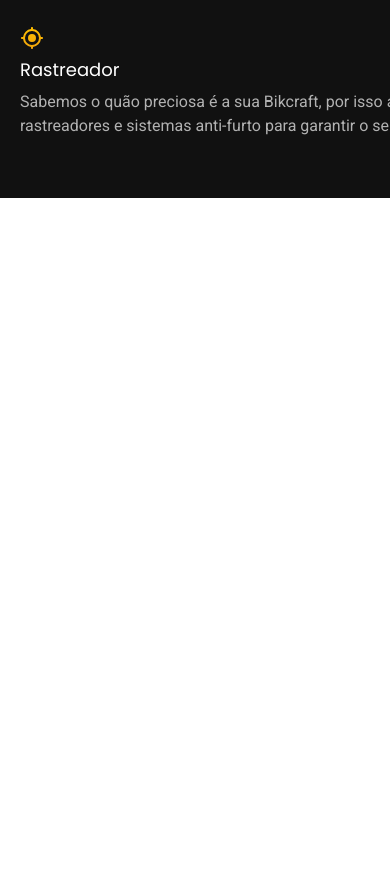
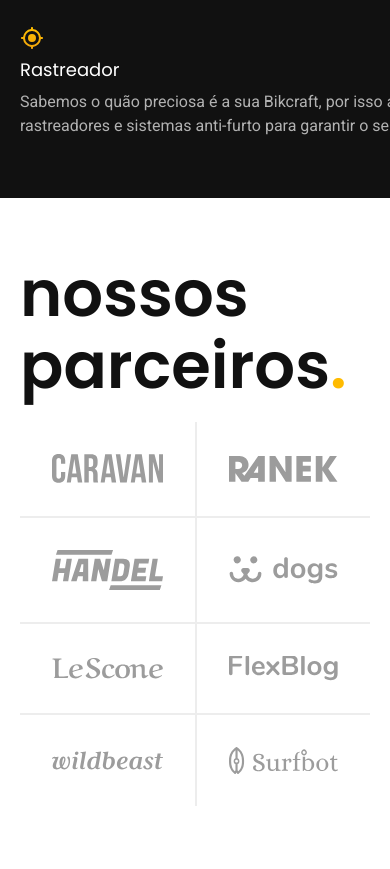
Before and after one commit to Matheus-AA/ProjetoBikcraft, a plain HTML site: page index.html in a window 390 px wide. Shown: the part 2609-3478 px from the top of the page. Drawn offline with Linux system fonts and the light colour scheme.

Commit message:
parceiros

```diff
--- /dev/null
+++ b/css/home/parceiros.css
@@ -0,0 +1,57 @@
+.parceiros {
+  padding-top: 60px;
+  padding-bottom: 120px;
+}
+
+.parceiros h2 {
+  margin-bottom: 60px;
+}
+
+.parceiros ul {
+  padding: 0 20px;
+  max-width: 1400px;
+  display: grid;
+  margin: 0 auto;
+  grid-template-columns: repeat(4, 1fr);
+}
+
+.parceiros li {
+  display: flex;
+  padding: 32px;
+  border-left: 2px solid var(--cor-2);
+}
+
+.parceiros img {
+  margin: auto;
+}
+
+.parceiros li:first-child,
+.parceiros li:nth-child(5) {
+  border-left: none;
+}
+
+.parceiros li:nth-child(n + 5) {
+  border-top: 2px solid var(--cor-2);
+}
+
+@media (max-width: 800px) {
+  .parceiros {
+    padding-bottom: 60px;
+  }
+
+  .parceiros h2 {
+    margin-bottom: 20px;
+  }
+
+  .parceiros ul {
+    grid-template-columns: repeat(2, 1fr);
+  }
+
+  .parceiros li:nth-child(n + 3) {
+    border-top: 2px solid var(--cor-2);
+  }
+
+  .parceiros li:nth-child(odd) {
+    border-left: none;
+  }
+}
--- a/css/style.css
+++ b/css/style.css
@@ -11,6 +11,7 @@
 /* Home */
 @import "./home/introducao.css";
 @import "./home/tecnologia.css";
+@import "./home/parceiros.css";
 
 /* bicicletas */
 @import "./bicicleta/bicicletas-lista.css";
--- a/index.html
+++ b/index.html
@@ -99,7 +99,20 @@
     </div>
   </article>
 
+  <section class="parceiros" aria-label="Nossos Parceiros">
+    <h2 class="container font-1-xxl">nossos parceiros<span class="cor-p1">.</span></h2>
 
+    <ul>
+      <li><img src="./img/parceiros/caravan.svg" alt="caravan"></li>
+      <li><img src="./img/parceiros/ranek.svg" alt="ranek"></li>
+      <li><img src="./img/parceiros/handel.svg" alt="handel"></li>
+      <li><img src="./img/parceiros/dogs.svg" alt="dogs"></li>
+      <li><img src="./img/parceiros/lescone.svg" alt="lescone"></li>
+      <li><img src="./img/parceiros/flexblog.svg" alt="flexblog"></li>
+      <li><img src="./img/parceiros/wildbeast.svg" alt="wildbeast"></li>
+      <li><img src="./img/parceiros/surfbot.svg" alt="surfbot"></li>
+    </ul>
+  </section>
 
 </body>
 </html>
```
